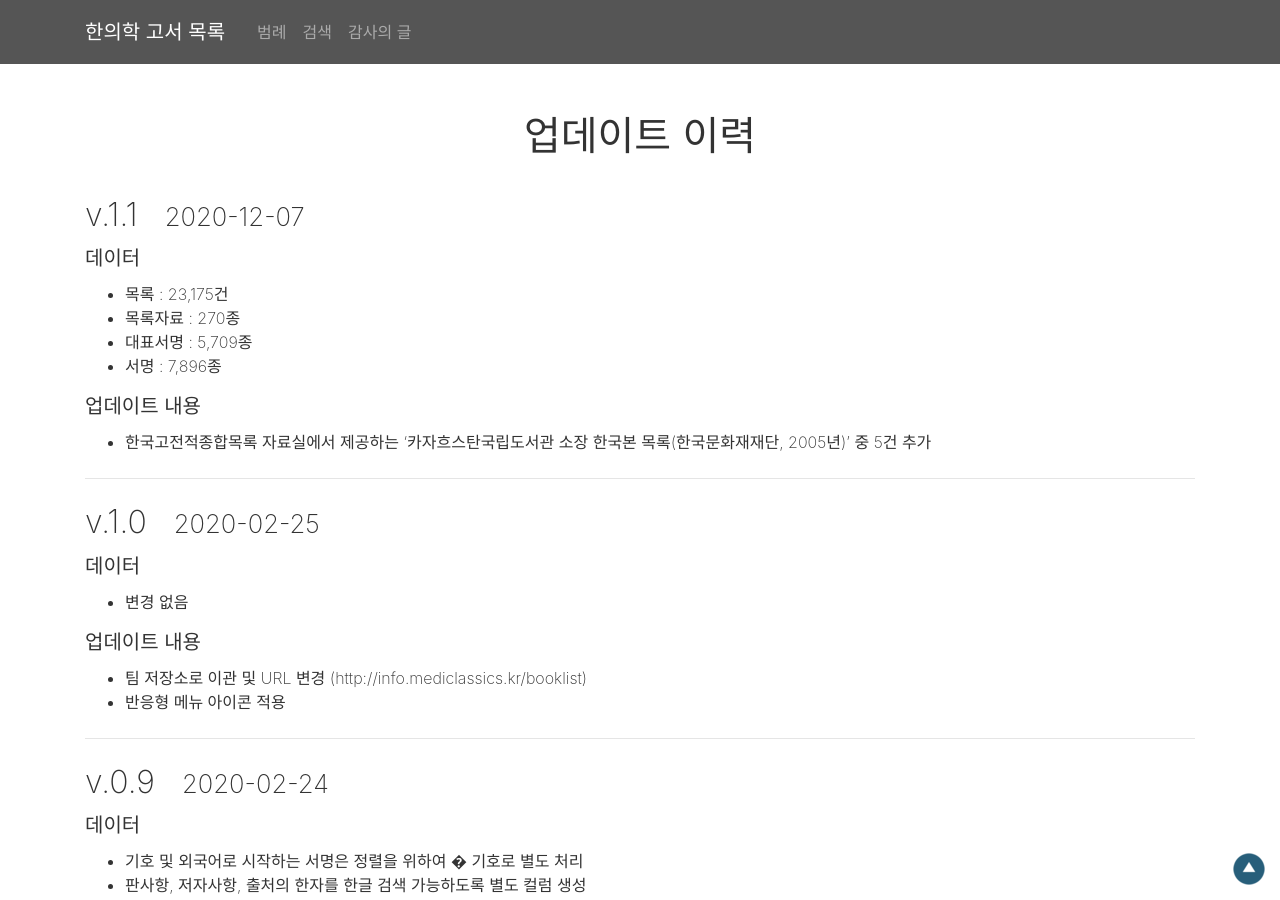
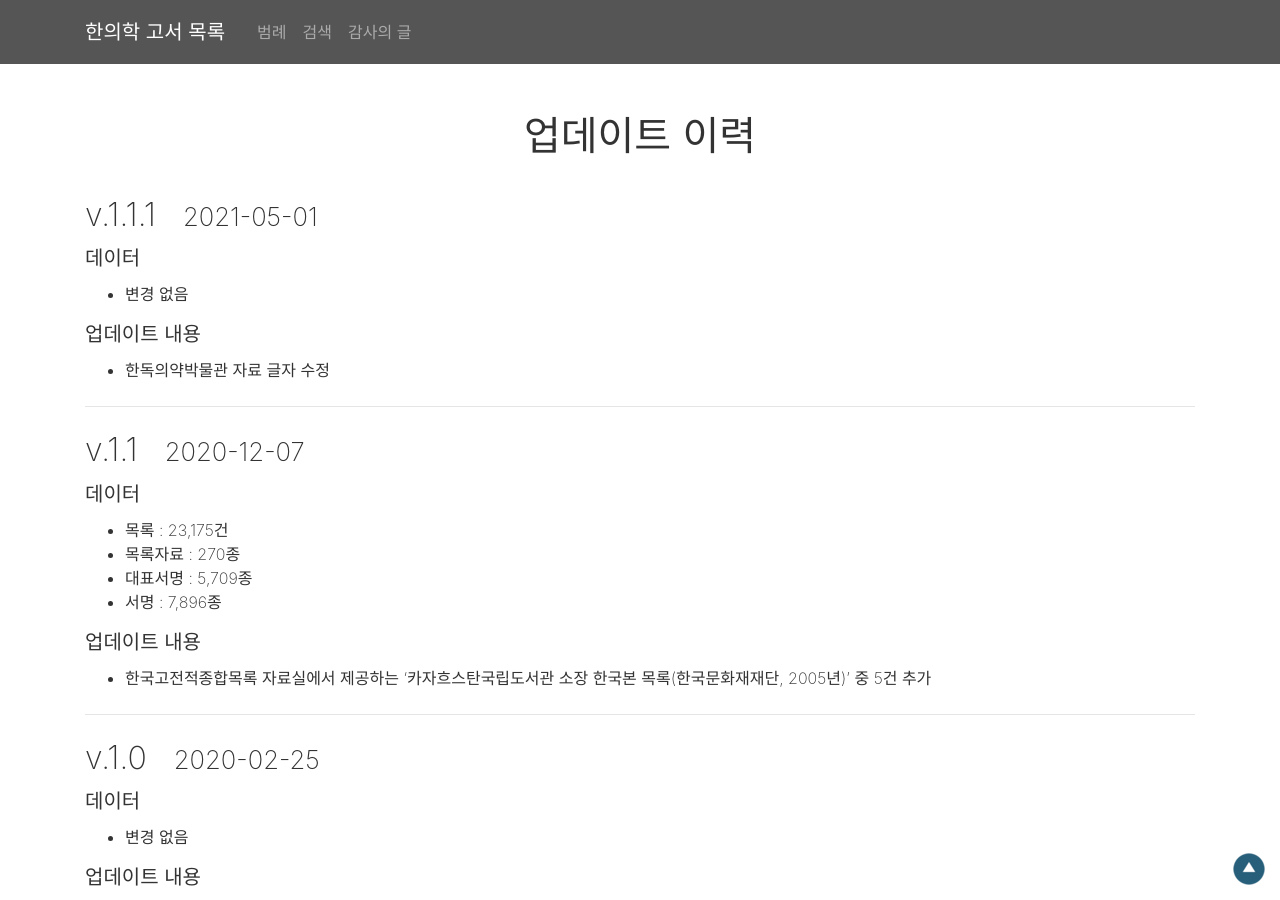
Before and after one commit to mediclassics-app/booklist, a Jekyll site: the page built from realese.md, in a window 1280 px wide and 900 px high. Built offline with Jekyll 4.4.1, drawn with Linux system fonts in a browser that asks for light colours.

Commit message:
한독 자료 오자 수정

```diff
--- a/realese.md
+++ b/realese.md
@@ -12,6 +12,16 @@ title: "업데이트 이력"
 	</div>
 </div>
 
+
+## v.1.1.1&nbsp;&nbsp;&nbsp;<small>2021-05-01</small>
+
+##### 데이터
+- 변경 없음
+
+##### 업데이트 내용
+- 한독의약박물관 자료 글자 수정
+
+* * *
 
 ## v.1.1&nbsp;&nbsp;&nbsp;<small>2020-12-07</small>
 
```
